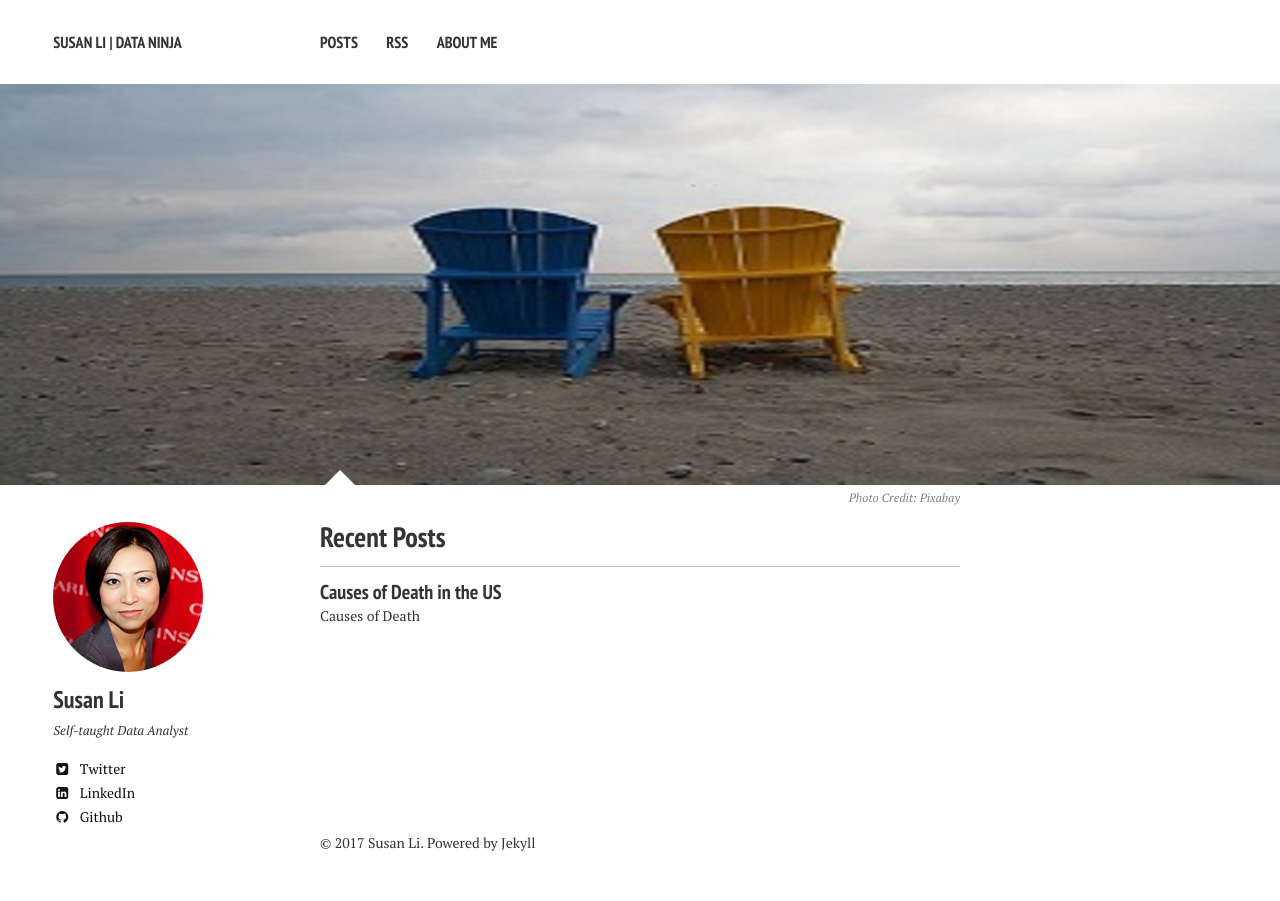
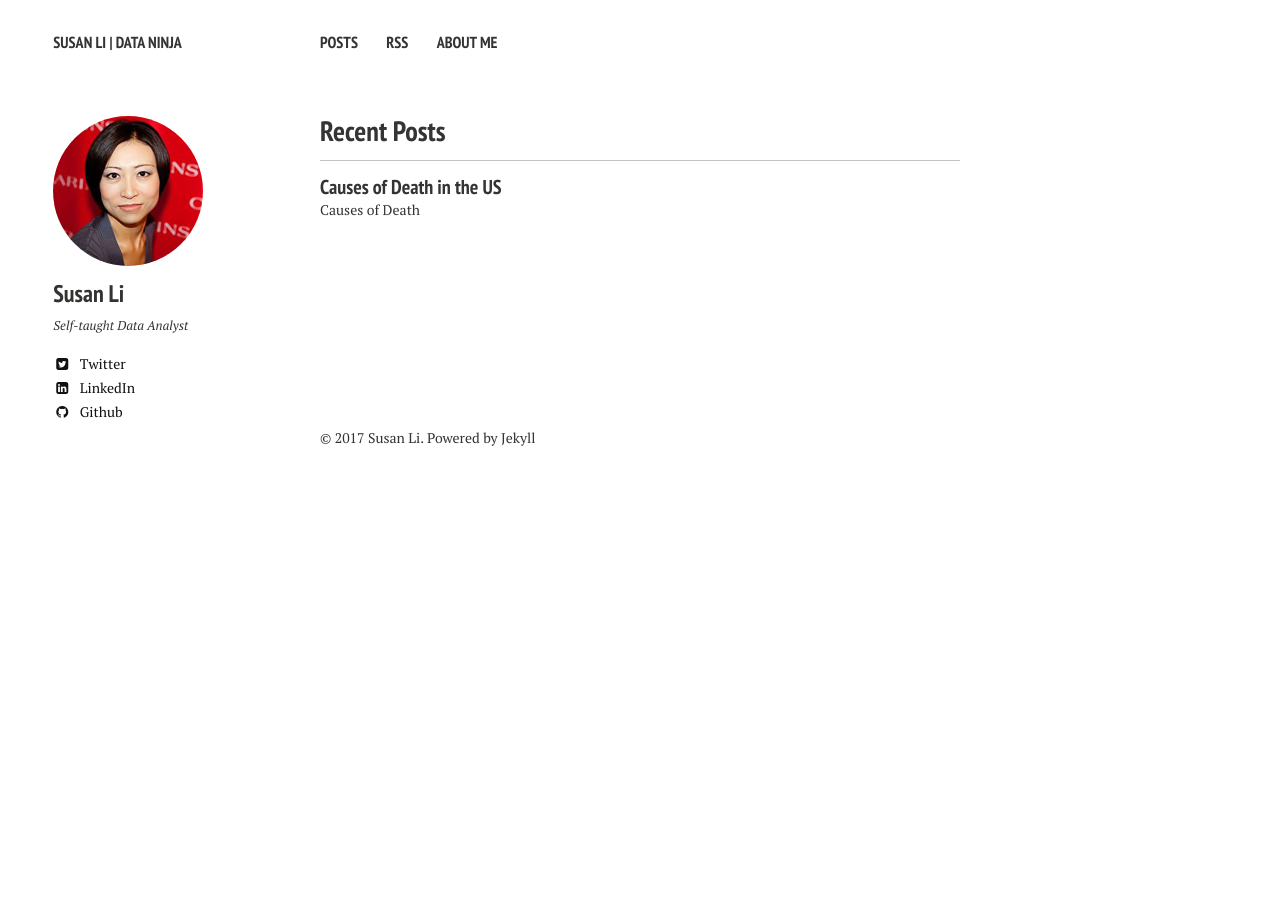
Before and after one commit to susanli2016/susanli2016.github.io, a Jekyll site: the page built from index.md, in a window 1280 px wide. Built offline with Jekyll 4.4.1, drawn with Linux system fonts in a browser that asks for light colours; nearby versions of some CDN libraries; library files that are not in the unit come from our copies.

Commit message:
Update index.md

```diff
--- a/index.md
+++ b/index.md
@@ -2,7 +2,4 @@
 layout: home
 excerpt: "A minimal Jekyll theme for your blog by designer Michael Rose."
 tags: [Jekyll, theme, responsive, blog, template]
-image:
-  feature: sample-image-1.jpg
-  credit: Pixabay
 ---
```
